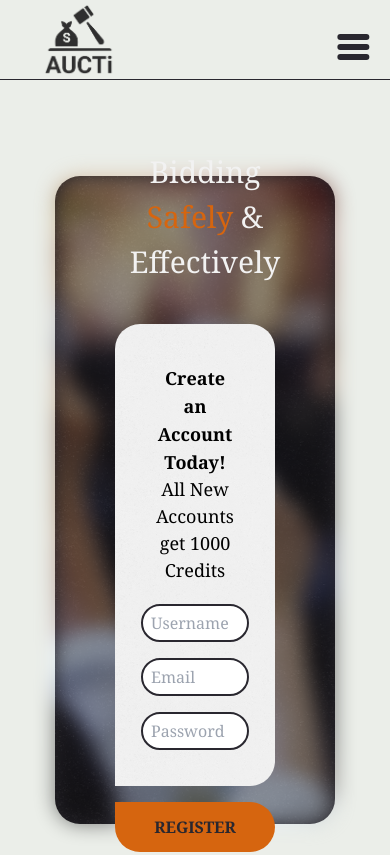
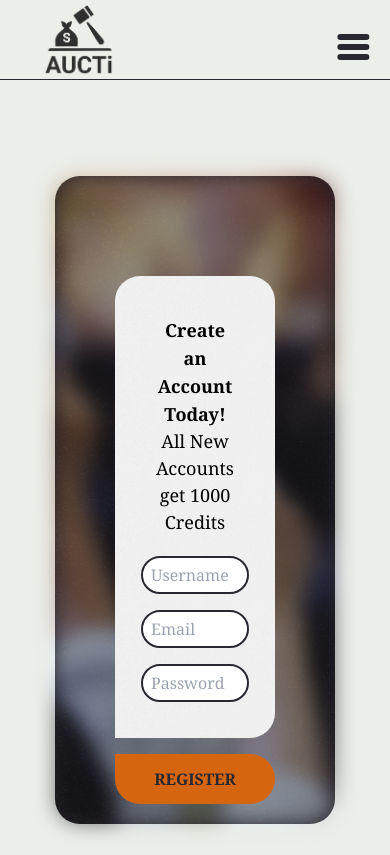
Before and after one commit to werivik/semester24, a website: page index.html in a window 390 px wide. Shown: the top 855 px of the page. Drawn offline with nearby package versions, Linux system fonts and the light colour scheme; no server answers; a web font is replaced by a local one.

Commit message:
checking to see if it is responsive

```diff
--- a/index.html
+++ b/index.html
@@ -109,7 +109,7 @@
 </header>
 
     <main class="min-h-screen mb-auto">
-        <div class="ml-[10%] mr-[10%] pt-[160px] lPaddingUp">
+        <div class="main-banner ml-[10%] mr-[10%] pt-[160px]">
             <section class="h-[680px] w-full flex items-center justify-center lg:h-[680px] sm:h-auto p-4">
 
                 <div class="top-section-border bg-[#29272F] bg-[url('/media/textures/grain-texture2.png')] bg-repeat bg-contain bg-[length:100px] rounded-[25px] h-full w-full flex flex-col lg:flex-row items-center justify-center p-[40px] relative">
@@ -118,9 +118,9 @@
                     <img src="/media/auction.jpeg" alt="Auction Logo, a gavel about to hit a moneybag in a modern icon design, with the Company's name underneath" class="w-full h-full object-cover rounded-[25px] blur-[10px]" />
                   </div>
 
-                  <div class="top-border-content w-full h-full relative flex flex-col lg:flex-row justify-between lg:w-[100%]">
-                    <div class="top-section-content-left z-20 h-full flex pl-[20px] lg:pl-[40px] items-center w-full lg:w-[55%] mt-5 lg:mt-0">
-                      <div class="content-left w-[100%] text-center lg:text-left">
+                  <div class="top-border-content w-full h-full relative flex flex-col lg:flex-row justify-between items-center lg:w-[100%]">
+                    <div class="top-section-content-left z-20 h-full pl-[20px] lg:pl-[40px] flex flex-col items-center justify-center w-full lg:w-[55%] mt-5 lg:mt-0">
+                      <div class="content-left w-[100%] h-full text-center lg:text-left">
                         <div class="left-titles lightFont">
                           <h2 class="text-[30px] sm:text-[50px] lg:text-[65px] text-lightFont">Bidding</h2>
                           <h2 class="text-[30px] sm:text-[50px] lg:text-[65px] text-specialOrange">Safely <span class="text-lightFont">&</span></h2>
@@ -128,11 +128,9 @@
                         </div>
                       </div>
                     </div>
-                  </div>
-
-                  <div class="top-section-content-right z-20 p-5 lg:p-10 w-full lg:w-[60%] mt-5 lg:mt-0">
-                    <div class="content-right z-30 bg-[#F2F2F2] bg-[url('/media/textures/grain-texture-light.png')] bg-repeat bg-contain bg-[length:100px] p-5 rounded-tl-[25px] rounded-tr-[25px] rounded-br-[25px] rounded-bl-[0px] w-[100%] h-auto lg:h-[439px] relative">
-                      <div class="top-section-content-right z-20 p-5 lg:p-10 flex flex-col items-center justify-center text-center">
+                    <div class="top-section-content-right block z-20 p-5 lg:p-10 w-full lg:w-[60%] mt-5 lg:mt-0">
+                      <div class="top-content-right block z-30 bg-[#F2F2F2] bg-[url('/media/textures/grain-texture-light.png')] bg-repeat bg-contain bg-[length:100px] p-5 rounded-tl-[25px] rounded-tr-[25px] rounded-br-[25px] rounded-bl-[0px] w-full h-auto lg:h-[439px] relative">
+                        <div class="content-right z-20 p-5 lg:p-10 flex flex-col items-center justify-center text-center">
                           <h3 class="text-lg lg:text-xl font-bold text-font3">Create an Account Today!</h3>
                           <h4 class="text-md lg:text-lg text-font4">All New Accounts get 1000 Credits</h4>
                         </div>
@@ -155,6 +153,7 @@
                       <button type="submit" class="bg-[#D6650F] mt-4 w-[100%] lg:w-[45%] h-[50px] lg:h-[74px] border-0 rounded-[0px_25px_25px_25px] text-md lg:text-[18px] font-semibold text-[#29272F] hover:transition-all hover:duration-200 hover:ml-[15%] hover:bg-[#81AB76] hover:text-[#F2F2F2] cursor-pointer mx-auto lg:hover:ml-[15%] lg:hover:bg-[#81AB76] lg:hover:text-[#F2F2F2]">
                         REGISTER
                       </button>
+                    </div>
                   </div>
                 </div>
 
--- a/src/css/index.css
+++ b/src/css/index.css
@@ -156,257 +156,20 @@
     }
 }
 
-
-/*Middle section responsive*/
-
-/*
-@media (max-width: 1300px) {
-
-.middle-section {
-    margin-top: 80px;
-    height: 80vh;
-}
-
-.middle-section-title {
-
-    h2 {
-        font-size: 30px;
+@media (max-width: 600px) {
+    .top-section-border {
+        padding: 0px;
     }
-}
-
-.listing-section {
-    height: 450px;
-}
-
-.newest-listings {
-    margin-left: 75px;
-    margin-right: 75px;
-}
-
-.listing {
-
-    .listing-content {
-        height: 375px;
-
-        .listing-media {
-            height: 225px;
-        }
-
-        .listing-title {
-            font-size: 17px;
-        }
-
-        .description {
-            font-size: 14px;
-        }
-
-        .total-bids {
-            height: 50px;
-            font-size: 17px;
-        }
+    .left-titles {
+        display: none;
     }
-
-    .listing-content::before {
-        height: 50px;
-    }
-
-    .see-listing {
-        height: 45px;
-        margin-top: 5px;
-
-        i {
-            font-size: 30px;
-        }
-    }
-}
-
-}
-
-@media (max-width: 1100px) {
-
-    .newest-listings {
-        margin-left: 45px;
-        margin-right: 60px;
-    }
-
-    .listing {
-        width: calc(45% - 20px);
+    .top-section-content-right {
+        margin-top: 0px;
+        top: 0;
+        height: 100%;
+        padding: 0px;
+        margin: 0;
+        min-width: 100%;
     }
 
 }
-
-@media (max-width: 700px) {
-    .middle-section-title {
-
-        h2 {
-            font-size: 25px;
-        }
-
-        .see-more-link {
-            width: 75px;
-            height: 35px;
-            font-size: 14px;
-
-            a {
-                gap: 10px;
-            }
-
-            &:hover {
-                width: 95px;
-            }
-        }
-    }
-    .listing {
-        width: 80%;
-        .listing-content {
-            height: 450px;
-            .listing-media {
-                height: 300px;
-            }
-            .listing-details {
-                height: 145px;
-            }
-        }
-    }
-}
-
-@media (max-width: 600px) {
-    .listing {
-        width: 80%;
-        .listing-content {
-            height: 400px;
-            .listing-media {
-                height: 250px;
-            }
-            .listing-details {
-                height: 145px;
-            }
-        }
-    }
-
-    .slider-buttons {
-
-        .next-left, .next-right{
-            height: 30px;
-            width: 40px;
-        }
-
-        .next-right {
-            &:hover {
-                margin-right: -10px;
-                transition: 0.2s;
-            }
-        }
-
-        .next-left{
-            &:hover {
-                margin-left: -10px;
-                transition: 0.2s;
-            }
-        }
-    }
-}
-
-@media (max-width: 450px) {
-    .middle-section-title {
-        h2 {
-            font-size: 20px;
-        }
-    }
-
-    .listing {
-        width: 90%;
-        .listing-content {
-            height: 375px;
-            .listing-media {
-                height: 225px;
-            }
-            .listing-details {
-                height: 145px;
-            }
-
-            .total-bids {
-                font-size: 14px;
-            }
-
-            .listing-title {
-                font-size: 14px;
-            }
-
-            .description {
-                font-size: 12px;
-            }
-        }
-
-        .listing-content::before {
-            width: 65%;
-        }
-
-        .see-listing {
-            width: 35%;
-            margin-left: 75%;
-            i {
-                font-size: 17px;
-            }
-        }
-
-        &:hover {
-
-            .see-listing {
-                margin-left: 79%;
-            }
-        }
-
-    }
-}
-
-@media (max-width: 350px) {
-    .newest-listings {
-        margin-left: 0px;
-        margin-right: 10px;
-    }
-
-    .listing {
-        width: 100%;
-        margin-left: 0px;
-        margin-right: 0px;
-        .listing-content {
-            height: 375px;
-            width: 100%;
-            border-radius: 25px 25px 0px 0px;
-        }
-        .listing-content::before {
-            width: 100%;
-        }
-        .see-listing {
-            display: none;
-        }
-    }
-
-    .slider-buttons {
-        align-items: end;
-        height: 90%;
-        width: 45%;
-        margin-left: 50%;
-        transform: translate(-50%);
-        .next-left, .next-right{
-            height: 25px;
-            width: 35px;
-        }
-
-        .next-right {
-            &:hover {
-                margin-right: -10px;
-                transition: 0.2s;
-            }
-        }
-
-        .next-left{
-            &:hover {
-                margin-left: -10px;
-                transition: 0.2s;
-            }
-        }
-    }
-}
-*/
```
Lines whose indentation alone changed are shown as unchanged.
